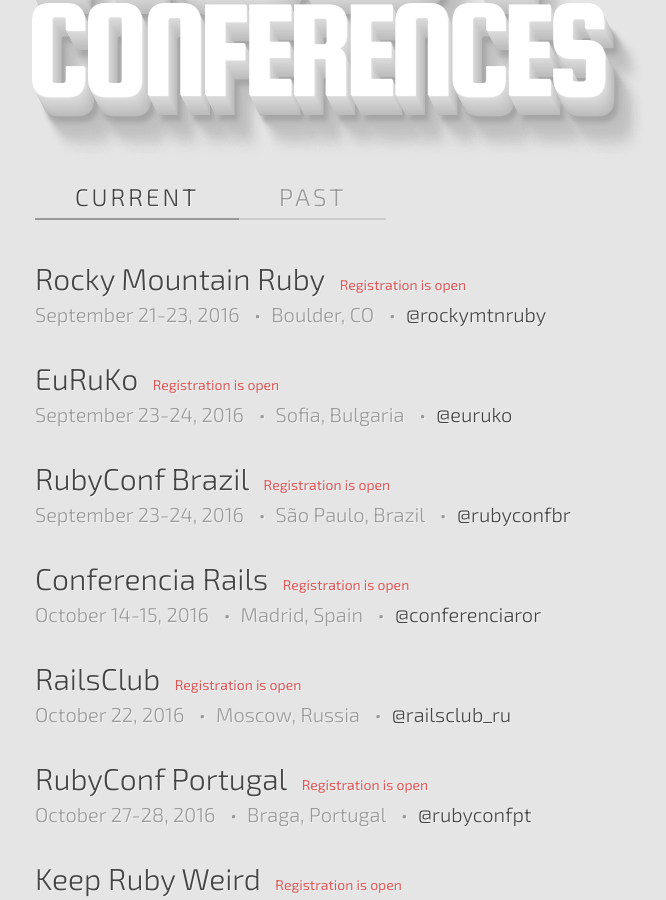
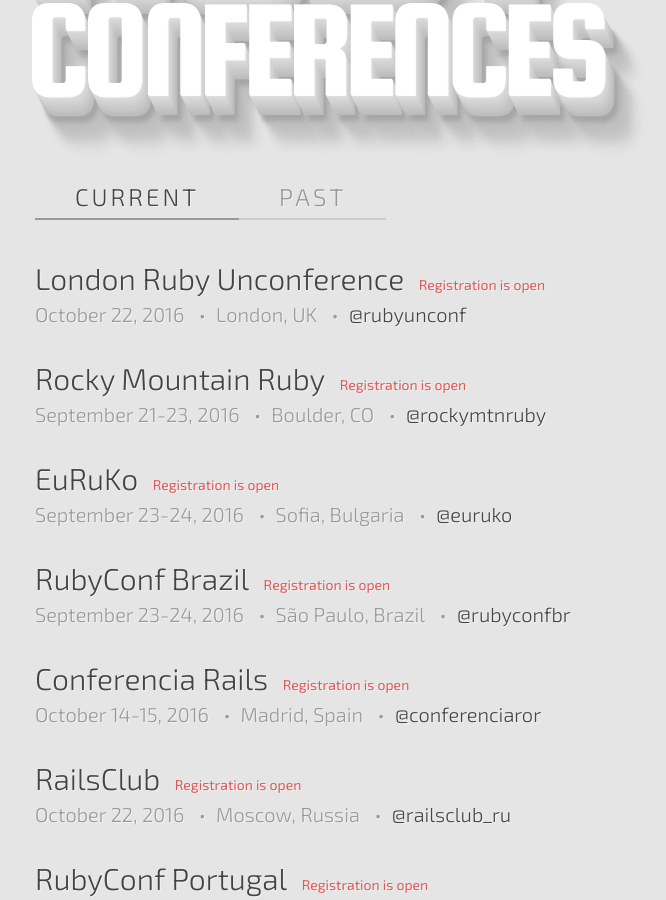
Before and after one commit to ruby-conferences/ruby-conferences.github.io, a Jekyll site: the page built from index.html, in a window 1280 px wide and 900 px high, scrolled down 302 px. Shown: the whole window, without its empty margins (205-871 px from the left). Built offline with Jekyll 4.4.1, drawn with Linux system fonts in a browser that asks for light colours.

Commit message:
Added London Ruby Unconference

```diff
--- a/_data/current.yml
+++ b/_data/current.yml
@@ -1,3 +1,10 @@
+- name: London Ruby Unconference
+  location: London, UK
+  dates: "October 22, 2016"
+  url: http://www.eventbrite.com/e/london-ruby-unconference-tickets-27663867372?aff=github
+  twitter: rubyunconf
+  reg_phrase: Registration is open
+
 - name: Rocky Mountain Ruby
   location: Boulder, CO
   dates: "September 21-23, 2016"
```
